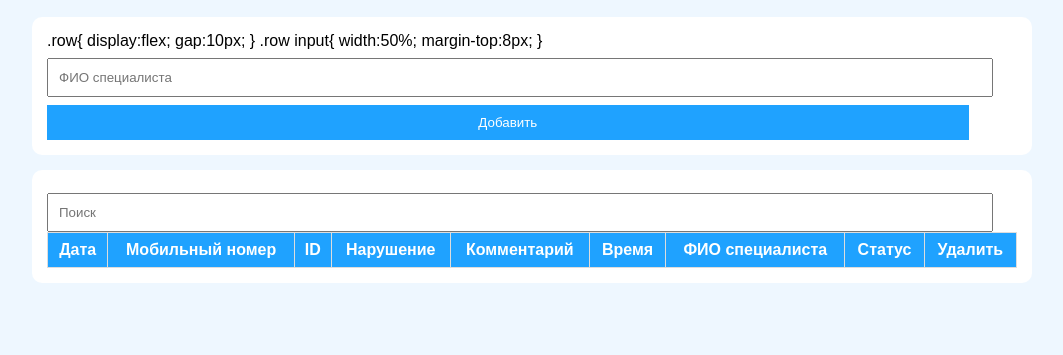
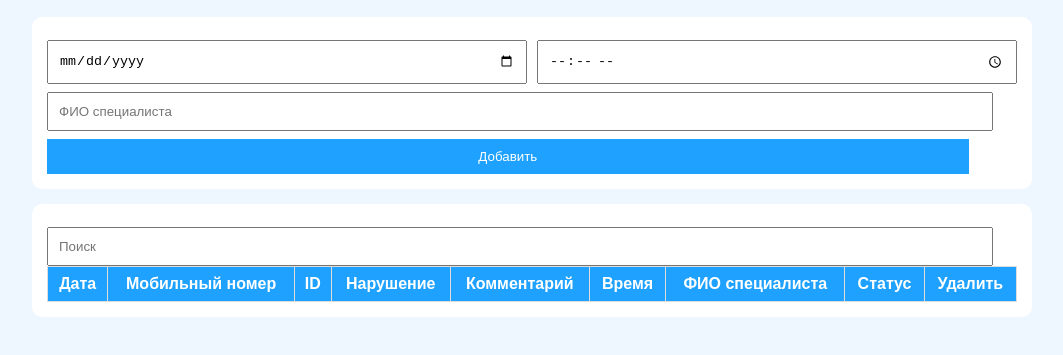
Before and after one commit to zhkaliev92-hue/tickets, a plain HTML site: page index.html in a window 1280 px wide. Shown: the part 71-426 px from the top of the page, without its empty margins (108-1171 px from the left). Drawn offline with Linux system fonts and the light colour scheme; no server answers.

Commit message:
Update index.html

```diff
--- a/index.html
+++ b/index.html
@@ -36,6 +36,15 @@ a{
 .delete-btn:hover{
   background:darkred !important;
 }
+  .row{
+  display:flex;
+  gap:10px;
+}
+
+.row input{
+  width:50%;
+  margin-top:8px;
+}
 </style>
 </head>
 
@@ -46,15 +55,10 @@ a{
 <h2> Тикеты</h2>
 
 <div class="card">
-.row{
-  display:flex;
-  gap:10px;
-}
-
-.row input{
-  width:50%;
-  margin-top:8px;
-}
+<div class="row">
+  <input id="date" type="date">
+  <input id="violationTime" type="time">
+</div>
 <input id="specialist" placeholder="ФИО специалиста">
 
 <button onclick="addTicket()">Добавить</button>
```
